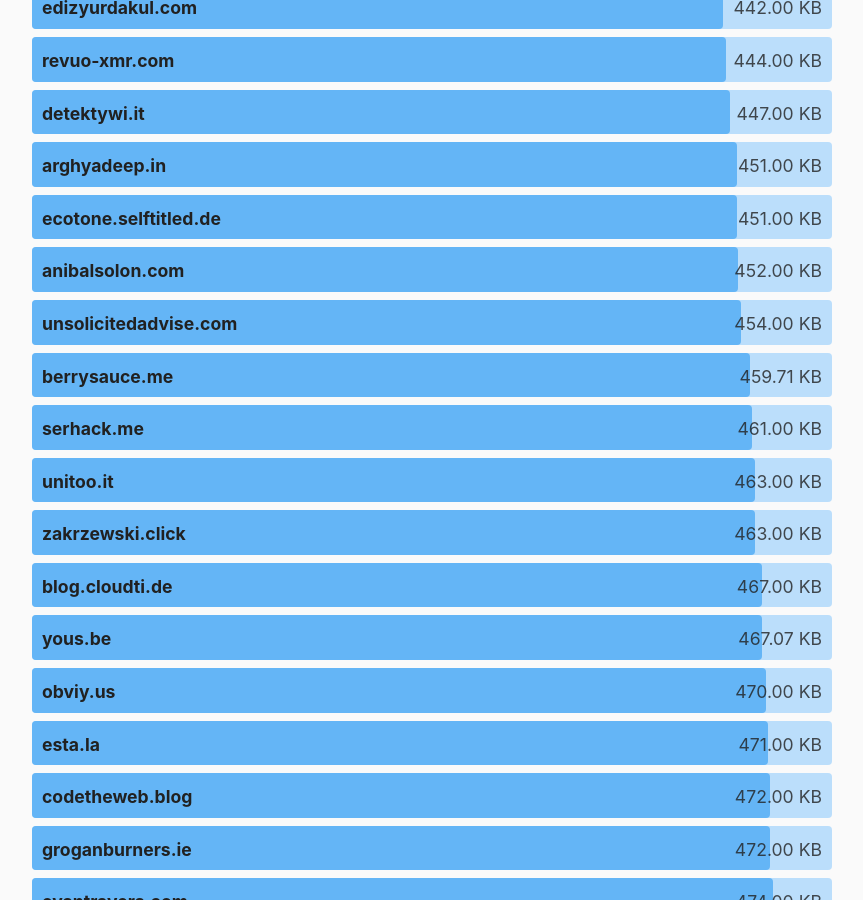
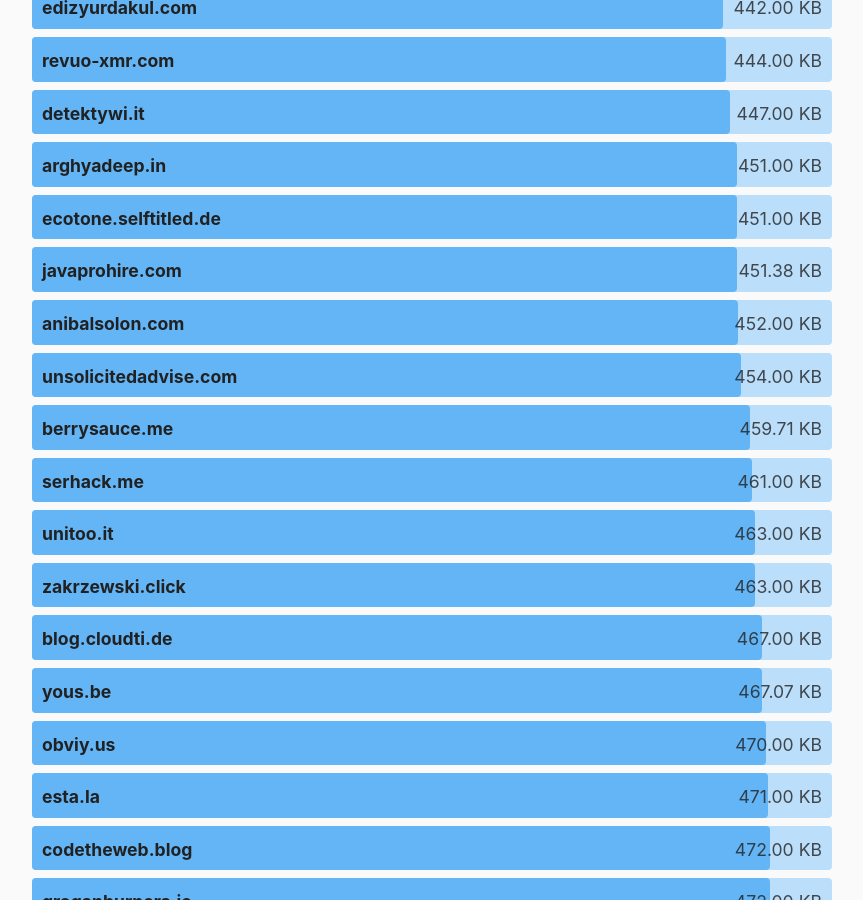
Before and after one commit to kevquirk/512kb.club, a Jekyll site: the page built from index.md, in a window 1280 px wide and 900 px high, scrolled down 40676 px. Shown: the whole window, without its empty margins (208-1071 px from the left). Built offline with Jekyll 4.4.1, drawn with Linux system fonts in a browser that asks for light colours.

Commit message:
add javaprohire.com

```diff
--- a/_data/sites.yml
+++ b/_data/sites.yml
@@ -3857,3 +3857,8 @@
   url: https://zwieratko.sk/
   size: 28.07
   last_checked: 2024-02-11
+
+- domain: javaprohire.com
+  url: http://javaprohire.com/
+  size: 451.38
+  last_checked: 2024-04-06
```
